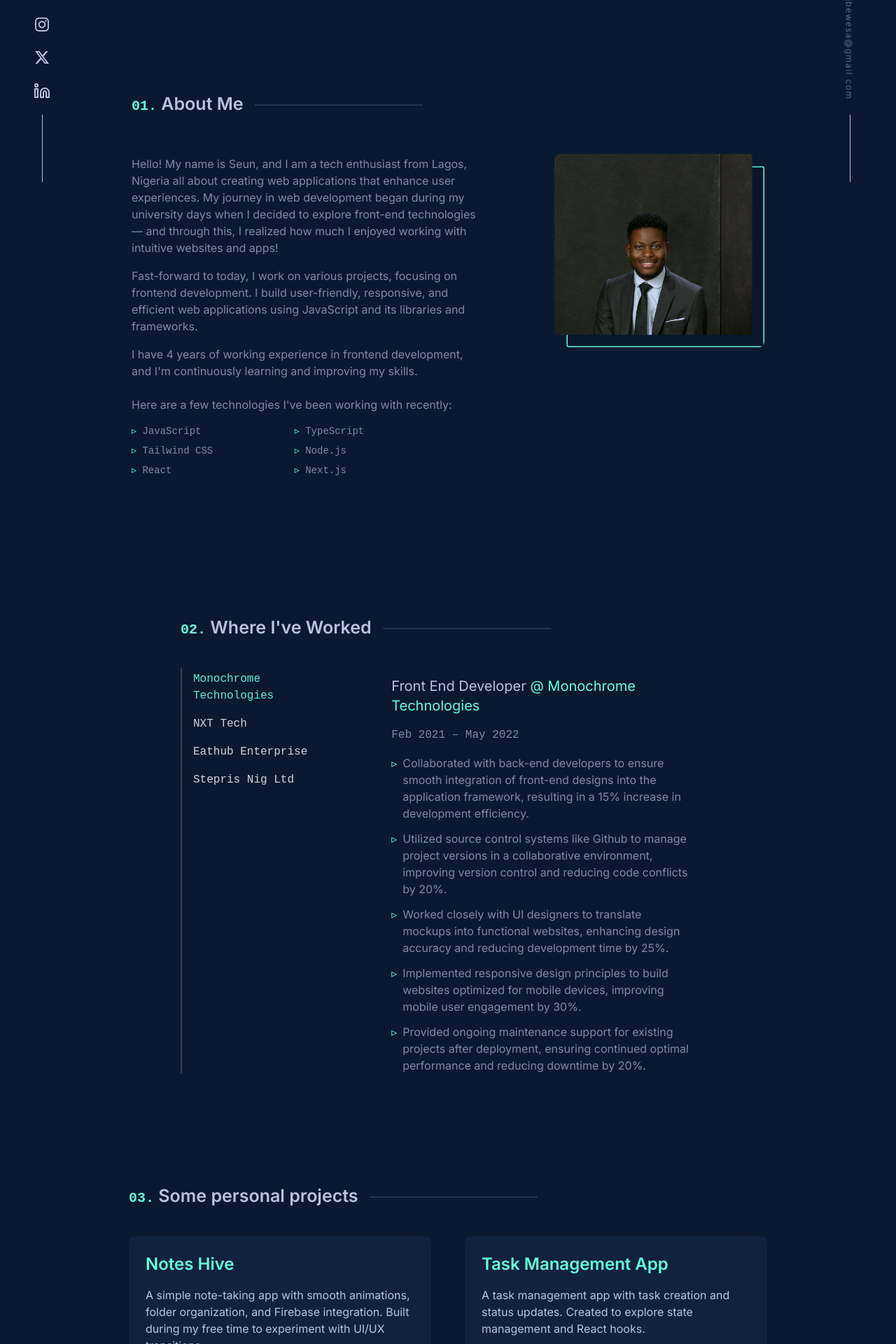
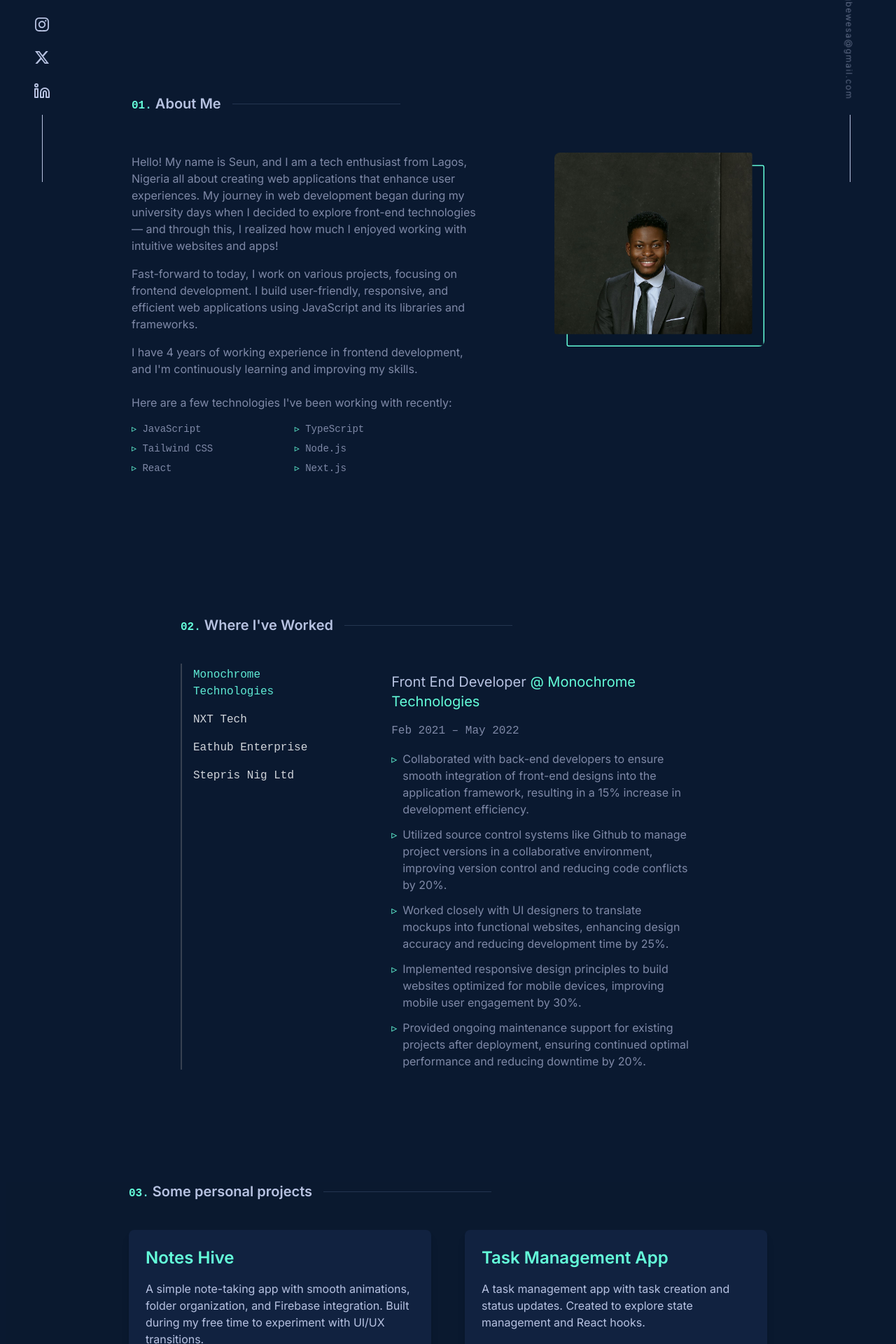
Before and after one commit to Seun-olu/My-Portfolio, a Next.js app: page / in a window 1280 px wide. Shown: the part 540-2460 px from the top of the page at 70% size. Built offline with nearby package versions, Linux system fonts and the light colour scheme.

Commit message:
little bugs in the footer and fixed the text fonts

```diff
--- a/app/Components/About.jsx
+++ b/app/Components/About.jsx
@@ -8,8 +8,8 @@ const About = ({id}) => {
       <div className="flex flex-col items-start gap-4 pt-12 lg:pt-[150px] text-[#b7c2e1] w-full lg:w-[500px]">
         {/* Heading */}
         <div className="flex flex-row gap-4 items-center justify-start pb-6 lg:pb-10">
-          <h2 className="cursor-pointer font-sanss font-semibold text-lg sm:text-xl lg:text-[25px]">
-            <span className="text-[#64feda] font-Mono text-base sm:text-lg lg:text-[20px]">
+          <h2 className="cursor-pointer font-sanss font-semibold text-base sm:text-xl ">
+            <span className="text-[#64feda] font-Mono text-sm sm:text-base">
               01.
             </span>{" "}
             About Me
--- a/app/Components/Experiences.jsx
+++ b/app/Components/Experiences.jsx
@@ -70,8 +70,8 @@ export default function Experience({id}) {
     <section id={id} className="flex flex-col w-full px-6 sm:px-12 lg:px-[250px] pt-10 lg:pt-[200px] items-start">
       {/* Heading */}
       <div className="flex gap-4 items-center justify-start pb-6 lg:pb-10 text-[#b7c2e1]">
-        <h2 className="cursor-pointer font-sanss font-semibold text-lg sm:text-xl lg:text-[25px]">
-          <span className="text-[#64feda] font-Mono text-base sm:text-lg lg:text-[20px]">
+        <h2 className="cursor-pointer font-sanss font-semibold text-base sm:text-xl ">
+          <span className="text-[#64feda] font-Mono text-sm sm:text-base">
             02.
           </span>{" "}
           Where I&#39;ve Worked
--- a/app/Components/Footer.jsx
+++ b/app/Components/Footer.jsx
@@ -5,35 +5,35 @@ import X from "../Assets/Icon components/X";
 
 const Footer = () => {
   return (
-    <footer className="w-full px-6 sm:px-12 lg:px-[250px] flex flex-col justify-center items-center text-sm pt-16 lg:pt-[200px] pb-16 text-[#b7c2e1] font-Mono">
+    <footer className="w-full px-6 sm:px-12 lg:px-[250px] flex flex-col justify-center items-center pt-16 lg:pt-[200px] pb-16 text-[#b7c2e1] font-Mono">
       {/* Social Links for smaller screens */}
-      <div className="lg:hidden flex flex-col items-center gap-3 pb-3">
-        <div className="flex gap-6">
+      <div className="lg:hidden flex flex-col items-center justify-center gap-2 ">
+        <div className="flex gap-5 items-center justify-center">
           <a
             href="https://github.com/Seun-olu"
             target="_blank"
-            className="text-[#b7c2e1] hover:text-[#64feda] duration-300 ease-in-out"
+            className="text-[#b7c2e1] hover:text-[#64feda] duration-300 ease-in-out hover:translate-y-[-2px]"
           >
             <Github />
           </a>
           <a
             href="https://www.instagram.com/iamseunn_/"
             target="_blank"
-            className="text-[#b7c2e1] hover:text-[#64feda] duration-300 ease-in-out"
+            className="text-[#b7c2e1] hover:text-[#64feda] duration-300 ease-in-out hover:translate-y-[-2px]"
           >
             <Gram />
           </a>
           <a
             href="https://x.com/iamseunnn"
             target="_blank"
-            className="text-[#b7c2e1] hover:text-[#64feda] duration-300 ease-in-out"
+            className="text-[#b7c2e1] hover:text-[#64feda] duration-300 ease-in-out hover:translate-y-[-2px]"
           >
             <X />
           </a>
           <a
             href="https://www.linkedin.com/in/seun-olugbewesa-13b795218/"
             target="_blank"
-            className="text-[#b7c2e1] hover:text-[#64feda] duration-300 ease-in-out"
+            className="text-[#b7c2e1] hover:text-[#64feda] duration-300 ease-in-out hover:translate-y-[-2px]"
           >
             <Linkedin />
           </a>
@@ -42,15 +42,15 @@ const Footer = () => {
         <div className="pt-4">
           <a
             href="mailto:tomiwaolugbewesa@gmail.com"
-            className="text-[#A8B2D1] font-sanss text-[12px] font-extralight tracking-[0.15em] hover:text-[#64feda]"
+            className="text-[#A8B2D1] font-sanss text-[12px] font-extralight tracking-[0.15em] hover:text-[#64feda] hover:translate-y-[-2px]"
           >
             tomiwaolugbewesa@gmail.com
           </a>
         </div>
       </div>
-
-      {/* Footer Text */}
-      <p>Designed & Built by Oluwaseun Olugbewesa</p>
+      <p className="md:text-base text-xs">
+        Designed & Built by Oluwaseun Olugbewesa
+      </p>
     </footer>
   );
 };
--- a/app/Components/Projects.jsx
+++ b/app/Components/Projects.jsx
@@ -10,8 +10,8 @@ const Projects = ({ id }) => {
     >
       {/* Section Title */}
       <div className="flex flex-col sm:flex-row gap-4 items-center sm:justify-start pb-6 md:pb-10 text-center sm:text-left">
-        <h2 className="cursor-pointer font-sanss font-semibold text-lg sm:text-xl lg:text-[25px]">
-          <span className="text-[#64feda] font-Mono text-base sm:text-lg lg:text-[20px]">
+        <h2 className="cursor-pointer font-sanss font-semibold text-base sm:text-xl">
+          <span className="text-[#64feda] font-Mono text-sm sm:text-base">
             03.
           </span>{" "}
           Some personal projects
```
